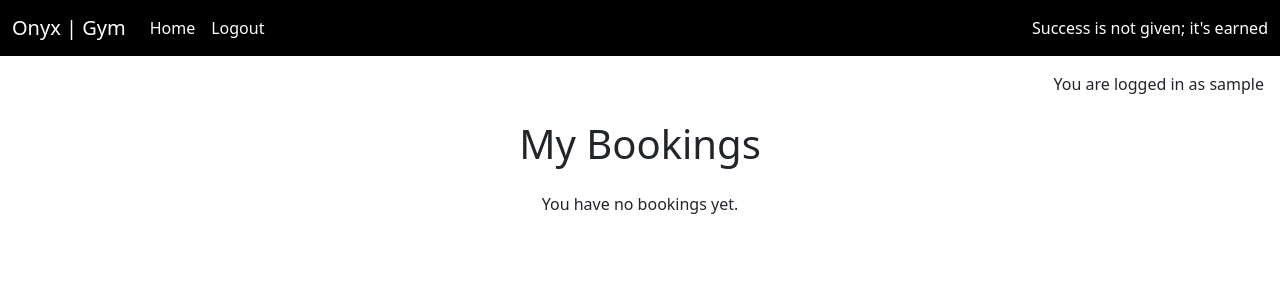
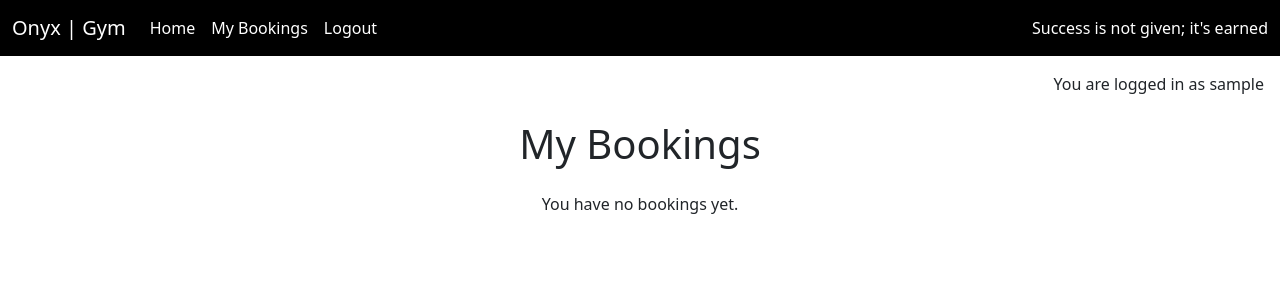
Before and after one commit to RhysTyler112/Back-End-Development-Project, a Django app: page /bookings/ in a window 1280 px wide. Shown: the top 300 px of the page. Run offline with Django 4.2, Linux system fonts and the light colour scheme; the visitor is signed in with stand-in values (Sample User, id 1); data that the repository does not hold is empty.

Commit message:
add my bookings to nav bar once logged in

```diff
--- a/templates/base.html
+++ b/templates/base.html
@@ -39,7 +39,12 @@
                         <a class="nav-link {% if request.path == home_url %}active{% endif %}" aria-current="page"
                             href="{% url 'home' %}">Home</a>
                     </li>
+
                     {% if user.is_authenticated %}
+                    <li class="nav-item">
+                        <a class="nav-link {% if request.path == bookings_url %}active{% endif %}" aria-current="page"
+                            href="{% url 'booking_list' %}">My Bookings</a>
+                    </li>
                     <li class="nav-item">
                         <a class="nav-link {% if request.path == logout_url %}active{% endif %}" aria-current="page" href="{% url 'account_logout' %}">Logout</a>
                     </li>
```
